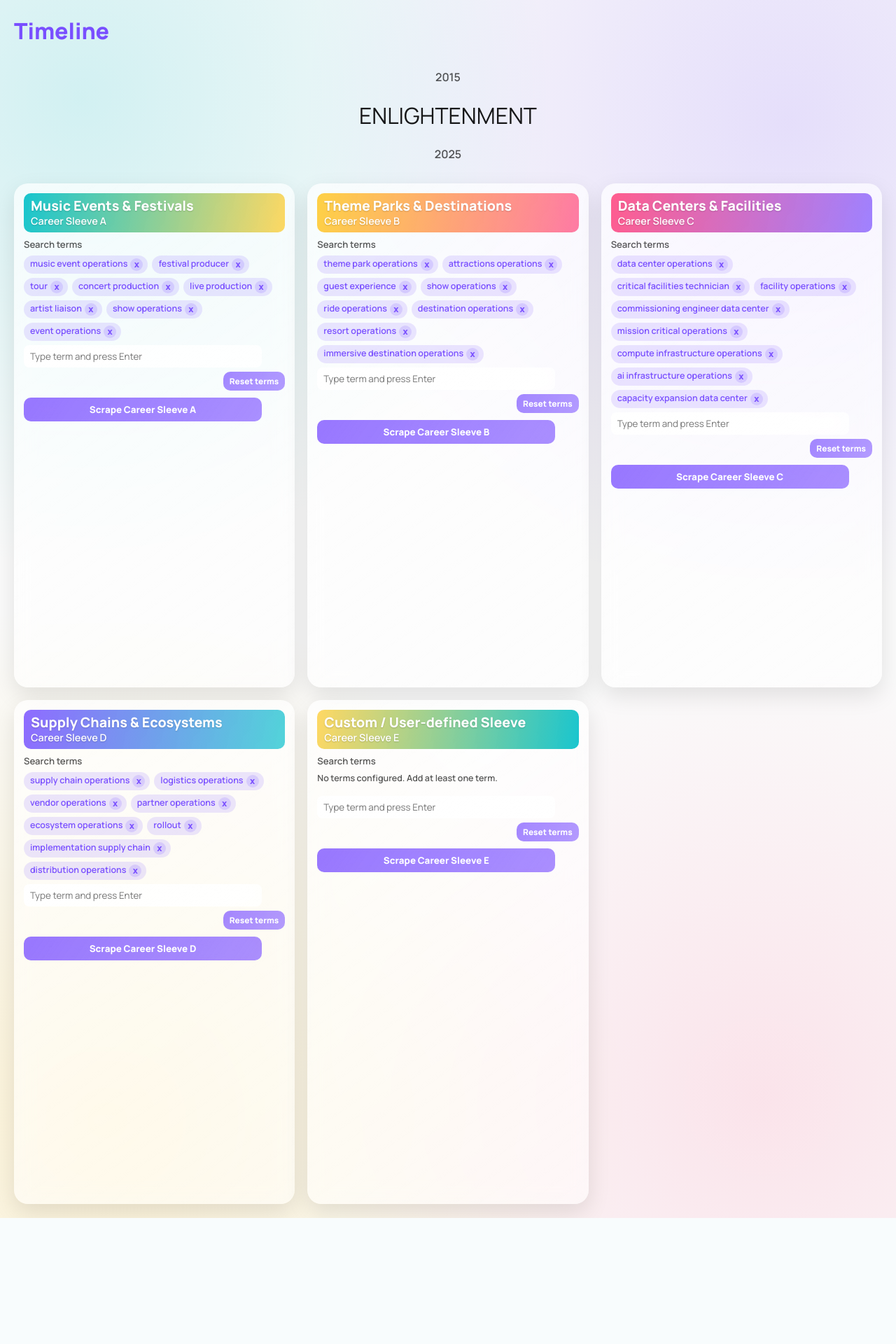
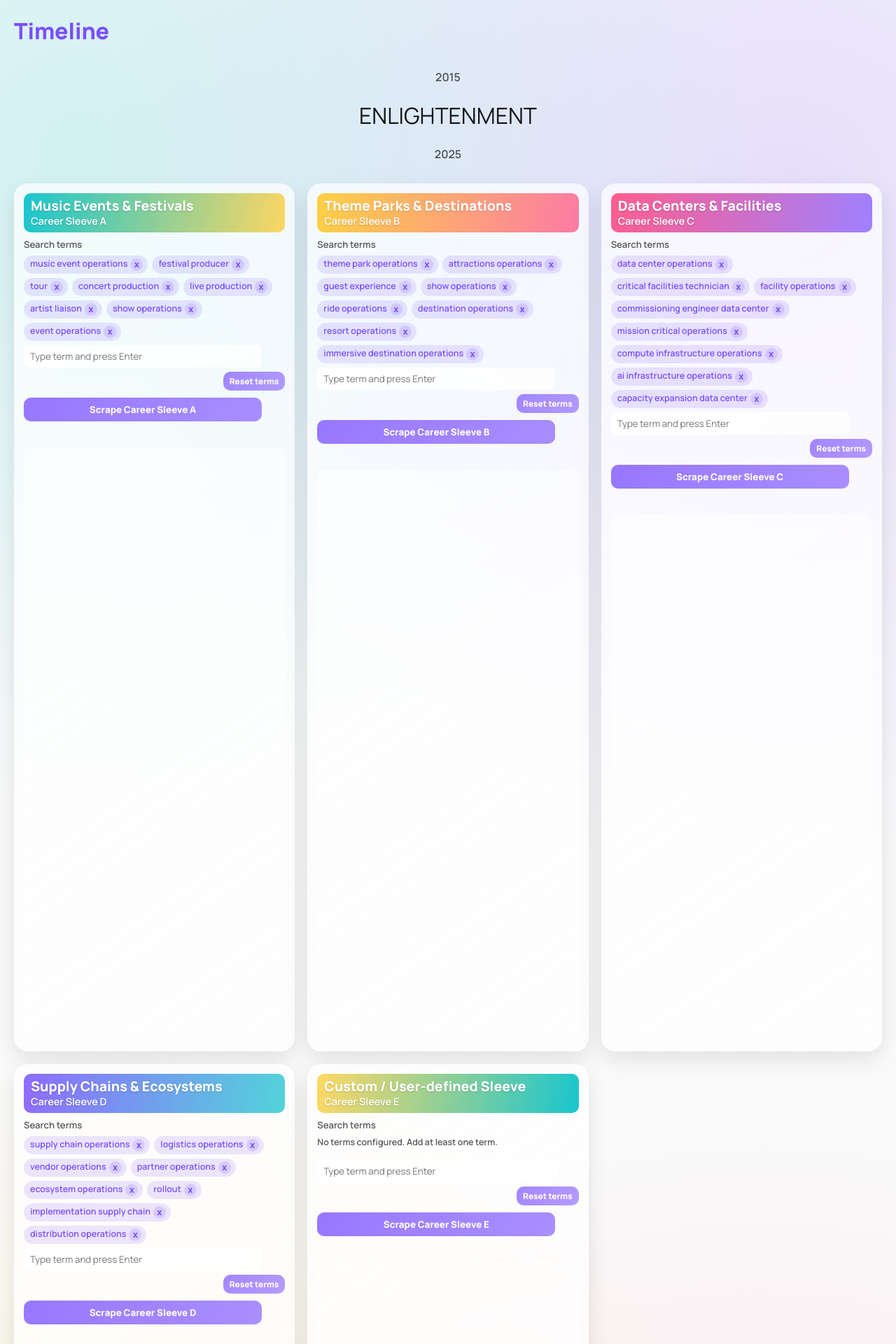
Before and after one commit to ThijsVanZon/existence.app, a Flask app: page /enlightenment in a window 1280 px wide. Shown: the top 1920 px of the page at 70% size. Before the commit the page ends 1740 px from the top, so only its background shows below. Run offline with Flask 3, Linux system fonts and the light colour scheme.

Commit message:
existence.app 0.65.0

```diff
--- a/static/styles.css
+++ b/static/styles.css
@@ -376,8 +376,8 @@ select,
   box-shadow: var(--shadow-soft);
   display: flex;
   flex-direction: column;
-  height: min(82vh, 980px);
-  min-height: 720px;
+  height: min(140vh, 1560px);
+  min-height: 1240px;
   overflow: hidden;
 }
 
@@ -487,8 +487,26 @@ select,
   min-height: 0;
   overflow-y: auto;
   overflow-x: hidden;
-  padding-right: 4px;
+  padding: 8px;
   margin-top: 6px;
+  border-radius: 12px;
+  background: linear-gradient(145deg, rgba(var(--white-rgb), 0.52), rgba(var(--white-rgb), 0.34));
+  box-shadow: inset 0 0 0 1px rgba(var(--white-rgb), 0.48);
+  scrollbar-gutter: stable;
+}
+
+[id^="results-"]::-webkit-scrollbar {
+  width: 8px;
+}
+
+[id^="results-"]::-webkit-scrollbar-track {
+  background: rgba(var(--black-rgb), 0.06);
+  border-radius: 999px;
+}
+
+[id^="results-"]::-webkit-scrollbar-thumb {
+  background: rgba(var(--amethyst-rgb), 0.34);
+  border-radius: 999px;
 }
 
 .job-card {
@@ -607,8 +625,8 @@ select,
   border-radius: 10px;
   background: rgba(var(--white-rgb), 0.62);
   color: var(--ink);
-  max-height: 150px;
-  overflow: auto;
+  max-height: none;
+  overflow: visible;
   backdrop-filter: blur(6px) saturate(120%);
   flex: 0 0 auto;
 }
--- a/templates/enlightenment.html
+++ b/templates/enlightenment.html
@@ -681,7 +681,7 @@
         : null;
       const events = Array.isArray(payload?.events) ? payload.events : [];
       const latest = events[events.length - 1];
-      const recent = events.slice(-12);
+      const recent = events.slice(-7);
       const runningRaw = events
         .filter(event => String(event?.step || '').toLowerCase() === 'source-finish')
         .reduce((total, event) => total + Number(event?.item_count || 0), 0);
```
